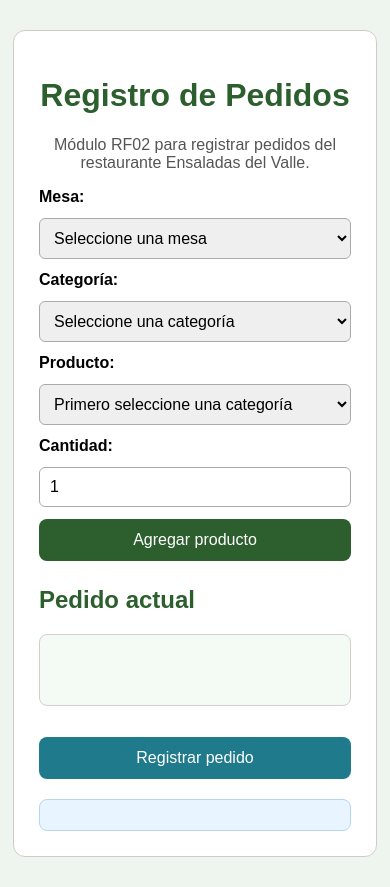
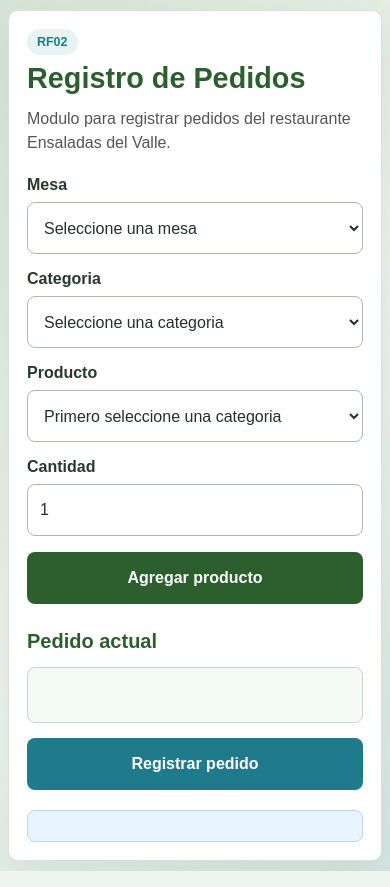
Before and after one commit to brandonapr/AtlasDevs-Web30710, a website: page registro_pedidos/index.html in a window 390 px wide. Drawn offline with Linux system fonts and the light colour scheme.

Commit message:
Improve responsive pedido layout

```diff
--- a/registro_pedidos/estilos/style.css
+++ b/registro_pedidos/estilos/style.css
@@ -1,65 +1,136 @@
+:root {
+    color: #23302b;
+    background-color: #eef5ee;
+    font-family: Arial, sans-serif;
+}
+
+* {
+    box-sizing: border-box;
+}
+
 body {
-    font-family: Arial, sans-serif;
-    background-color: #eef5ee;
+    min-width: 320px;
+    min-height: 100vh;
     margin: 0;
-    padding: 0;
+    padding: 24px 0;
+    background:
+        linear-gradient(135deg, rgba(44, 95, 45, 0.12), transparent 32rem),
+        linear-gradient(315deg, rgba(31, 122, 140, 0.12), transparent 28rem),
+        #eef5ee;
 }
 
 .contenedor {
-    width: 80%;
-    max-width: 700px;
-    margin: 30px auto;
-    background-color: white;
-    padding: 25px;
+    width: min(100% - 32px, 840px);
+    margin: 0 auto;
+    padding: 28px;
+    border: 1px solid #d8e2d8;
     border-radius: 12px;
-    border: 1px solid #cccccc;
+    background-color: #ffffff;
+    box-shadow: 0 18px 42px rgba(35, 48, 43, 0.08);
+}
+
+.encabezado {
+    margin-bottom: 24px;
+    text-align: center;
+}
+
+.etiqueta {
+    display: inline-block;
+    margin: 0 0 8px;
+    padding: 6px 10px;
+    border-radius: 999px;
+    background-color: #e7f4f1;
+    color: #1f7a8c;
+    font-size: 0.78rem;
+    font-weight: 700;
+}
+
+h1,
+h2 {
+    color: #2c5f2d;
 }
 
 h1 {
-    text-align: center;
-    color: #2c5f2d;
+    margin: 0;
+    font-size: clamp(1.8rem, 4vw, 2.6rem);
+    line-height: 1.1;
 }
 
 h2 {
-    color: #2c5f2d;
-    margin-top: 25px;
+    margin: 0 0 14px;
+    font-size: clamp(1.25rem, 3vw, 1.55rem);
 }
 
 .descripcion {
-    text-align: center;
+    max-width: 560px;
+    margin: 12px auto 0;
     color: #555555;
+    font-size: 1rem;
+    line-height: 1.55;
 }
 
 form {
+    display: grid;
+    grid-template-columns: repeat(2, minmax(0, 1fr));
+    gap: 16px;
+}
+
+.campo {
     display: flex;
+    min-width: 0;
     flex-direction: column;
-    gap: 12px;
+    gap: 8px;
+}
+
+.campo-producto {
+    grid-column: 1 / -1;
 }
 
 label {
-    font-weight: bold;
+    color: #263a2c;
+    font-weight: 700;
 }
 
 select,
 input {
-    padding: 10px;
+    width: 100%;
+    min-height: 48px;
+    padding: 11px 12px;
+    border: 1px solid #aebaae;
+    border-radius: 8px;
+    background-color: #ffffff;
+    color: #23302b;
     font-size: 16px;
-    border: 1px solid #aaaaaa;
-    border-radius: 6px;
+}
+
+select:focus,
+input:focus {
+    outline: 3px solid rgba(31, 122, 140, 0.18);
+    border-color: #1f7a8c;
 }
 
 button {
-    padding: 12px;
-    background-color: #2c5f2d;
-    color: white;
+    min-height: 50px;
+    padding: 13px 18px;
     border: none;
     border-radius: 8px;
+    background-color: #2c5f2d;
+    color: #ffffff;
     font-size: 16px;
+    font-weight: 700;
     cursor: pointer;
 }
 
 button:hover {
     background-color: #244d25;
+}
+
+form button {
+    grid-column: 1 / -1;
+}
+
+.panel-pedido {
+    margin-top: 26px;
 }
 
 .btn-registrar {
@@ -73,29 +144,61 @@ button:hover {
 }
 
 #listaPedido {
+    display: grid;
+    gap: 10px;
+    min-height: 56px;
+    margin: 0;
+    padding: 14px;
+    border: 1px solid #d0d0d0;
+    border-radius: 8px;
     background-color: #f4faf4;
-    padding: 15px;
-    border-radius: 8px;
-    border: 1px solid #d0d0d0;
-    min-height: 40px;
+    list-style: none;
 }
 
-#listaPedido li {
-    margin-bottom: 8px;
+#listaPedido:empty::before {
+    content: "Aun no hay productos agregados.";
+    color: #6a746d;
+}
+
+.item-pedido {
+    display: flex;
+    align-items: center;
+    justify-content: space-between;
+    gap: 12px;
+    padding: 12px;
+    border: 1px solid #dfe8df;
+    border-radius: 8px;
+    background-color: #ffffff;
+    line-height: 1.4;
+}
+
+.item-pedido span {
+    min-width: 0;
+    overflow-wrap: anywhere;
+}
+
+.item-pedido strong {
+    min-width: max-content;
+    color: #1f7a8c;
 }
 
 #resultado {
     margin-top: 20px;
     padding: 15px;
+    border: 1px solid #b7d7f0;
+    border-radius: 8px;
     background-color: #e8f4ff;
-    border-radius: 8px;
-    border: 1px solid #b7d7f0;
 }
+
+#resultado:empty {
+    display: none;
+}
+
 .tarjeta-resumen {
+    padding: 20px;
+    border: 1px solid #b7d7b7;
+    border-radius: 10px;
     background-color: #f4faf4;
-    border: 1px solid #b7d7b7;
-    padding: 20px;
-    border-radius: 10px;
 }
 
 .tarjeta-resumen h2 {
@@ -103,14 +206,72 @@ button:hover {
 }
 
 .tarjeta-resumen ul {
-    padding-left: 20px;
+    display: grid;
+    gap: 10px;
+    padding: 0;
+    list-style: none;
 }
+
 .mensaje-info {
+    padding: 12px;
+    border-left: 5px solid #d6a600;
+    border-radius: 6px;
     background-color: #fff7d6;
-    border-left: 5px solid #d6a600;
-    padding: 10px;
-    border-radius: 6px;
+    line-height: 1.55;
 }
-select {
-    max-height: 45px;
+
+@media (max-width: 720px) {
+    body {
+        padding: 14px 0;
+    }
+
+    .contenedor {
+        width: min(100% - 20px, 620px);
+        padding: 22px;
+    }
+
+    form {
+        grid-template-columns: 1fr;
+    }
+
+    .campo-producto {
+        grid-column: auto;
+    }
 }
+
+@media (max-width: 480px) {
+    body {
+        padding: 10px 0;
+    }
+
+    .contenedor {
+        width: min(100% - 16px, 440px);
+        padding: 18px;
+        border-radius: 10px;
+    }
+
+    .encabezado {
+        margin-bottom: 20px;
+        text-align: left;
+    }
+
+    .descripcion {
+        margin-left: 0;
+        margin-right: 0;
+    }
+
+    select,
+    input,
+    button {
+        min-height: 52px;
+    }
+
+    .item-pedido {
+        align-items: flex-start;
+        flex-direction: column;
+    }
+
+    .item-pedido strong {
+        min-width: 0;
+    }
+}
--- a/registro_pedidos/index.html
+++ b/registro_pedidos/index.html
@@ -2,21 +2,26 @@
 <html lang="es">
 <head>
     <meta charset="UTF-8">
+    <meta name="viewport" content="width=device-width, initial-scale=1.0">
     <title>RF02 - Registro de Pedidos</title>
     <link rel="stylesheet" href="estilos/style.css">
 </head>
 <body>
 
-    <div class="contenedor">
+    <main class="contenedor">
 
+        <header class="encabezado">
+            <p class="etiqueta">RF02</p>
             <h1>Registro de Pedidos</h1>
             <p class="descripcion">
-            Módulo RF02 para registrar pedidos del restaurante Ensaladas del Valle.
+                Modulo para registrar pedidos del restaurante Ensaladas del Valle.
             </p>
+        </header>
 
         <form id="formPedido">
 
-            <label for="mesa">Mesa:</label>
+            <div class="campo">
+                <label for="mesa">Mesa</label>
                 <select id="mesa" required>
                     <option value="">Seleccione una mesa</option>
                     <option value="Mesa 1">Mesa 1</option>
@@ -25,42 +30,52 @@
                     <option value="Mesa 4">Mesa 4</option>
                     <option value="Mesa 5">Mesa 5</option>
                 </select>
+            </div>
 
-            <label for="categoria">Categoría:</label>
+            <div class="campo">
+                <label for="categoria">Categoria</label>
                 <select id="categoria" onchange="cargarProductos()" required>
-                <option value="">Seleccione una categoría</option>
+                    <option value="">Seleccione una categoria</option>
                     <option value="bebidas">Bebidas</option>
                     <option value="desayunos">Desayunos</option>
                     <option value="snacks">Snacks</option>
                     <option value="postres">Postres</option>
                 </select>
+            </div>
 
-            <label for="producto">Producto:</label>
+            <div class="campo campo-producto">
+                <label for="producto">Producto</label>
                 <select id="producto" required>
-                <option value="">Primero seleccione una categoría</option>
+                    <option value="">Primero seleccione una categoria</option>
                 </select>
-            <label for="cantidad">Cantidad:</label>
+            </div>
+
+            <div class="campo">
+                <label for="cantidad">Cantidad</label>
                 <input type="number" id="cantidad" min="1" value="1" required>
+            </div>
 
             <button type="button" onclick="agregarProducto()">Agregar producto</button>
 
         </form>
 
-        <h2>Pedido actual</h2>
+        <section class="panel-pedido" aria-labelledby="tituloPedido">
+            <h2 id="tituloPedido">Pedido actual</h2>
 
             <ul id="listaPedido">
-            <!-- Aquí aparecerán los productos agregados -->
+                <!-- Aqui apareceran los productos agregados -->
             </ul>
 
             <button class="btn-registrar" onclick="registrarPedido()">
                 Registrar pedido
             </button>
+        </section>
 
         <div id="resultado">
-            <!-- Aquí aparecerá el resumen final del pedido -->
+            <!-- Aqui aparecera el resumen final del pedido -->
         </div>
 
-    </div>
+    </main>
 
     <script src="js/script.js"></script>
 </body>
--- a/registro_pedidos/js/script.js
+++ b/registro_pedidos/js/script.js
@@ -105,7 +105,7 @@ function mostrarPedido() {
     lista.innerHTML = "";
 
     for (let i = 0; i < pedido.length; i++) {
-        lista.innerHTML += "<li>" + pedido[i].producto + " - Cantidad: " + pedido[i].cantidad + "</li>";
+        lista.innerHTML += "<li class='item-pedido'><span>" + pedido[i].producto + "</span><strong>Cantidad: " + pedido[i].cantidad + "</strong></li>";
     }
 }
 
```
Also changed, not shown: registro_pedidos/js/resumen.js (+5 -5 lines), registro_pedidos/resumen.html (+8 -3 lines). Lines whose indentation alone changed are shown as unchanged.
